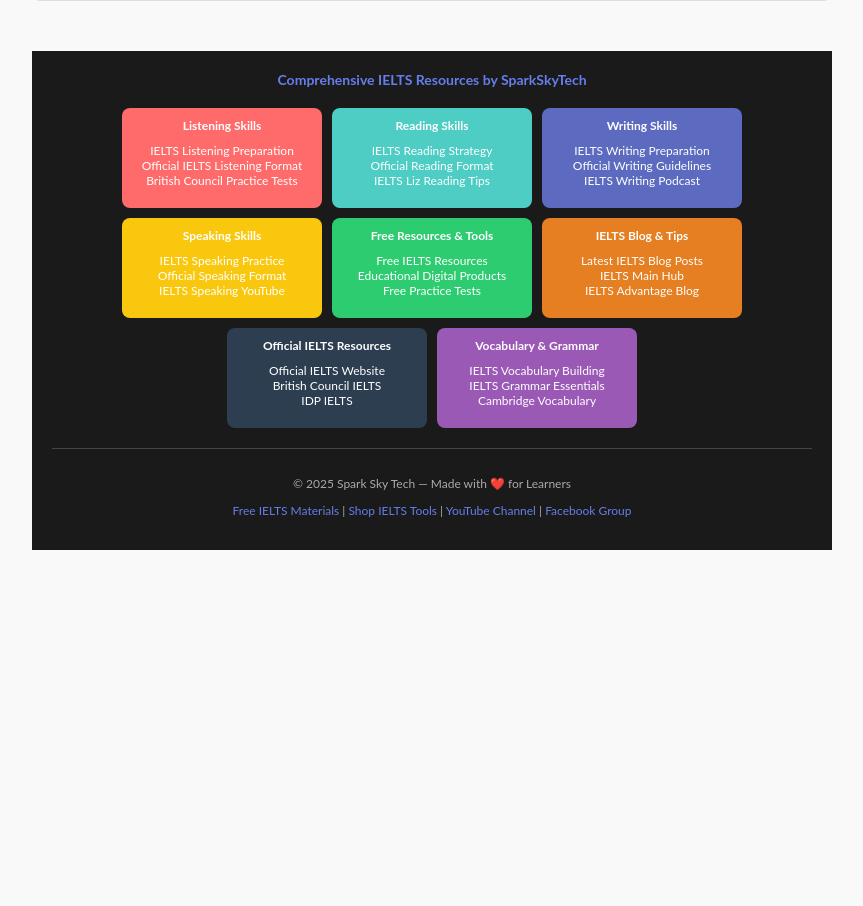
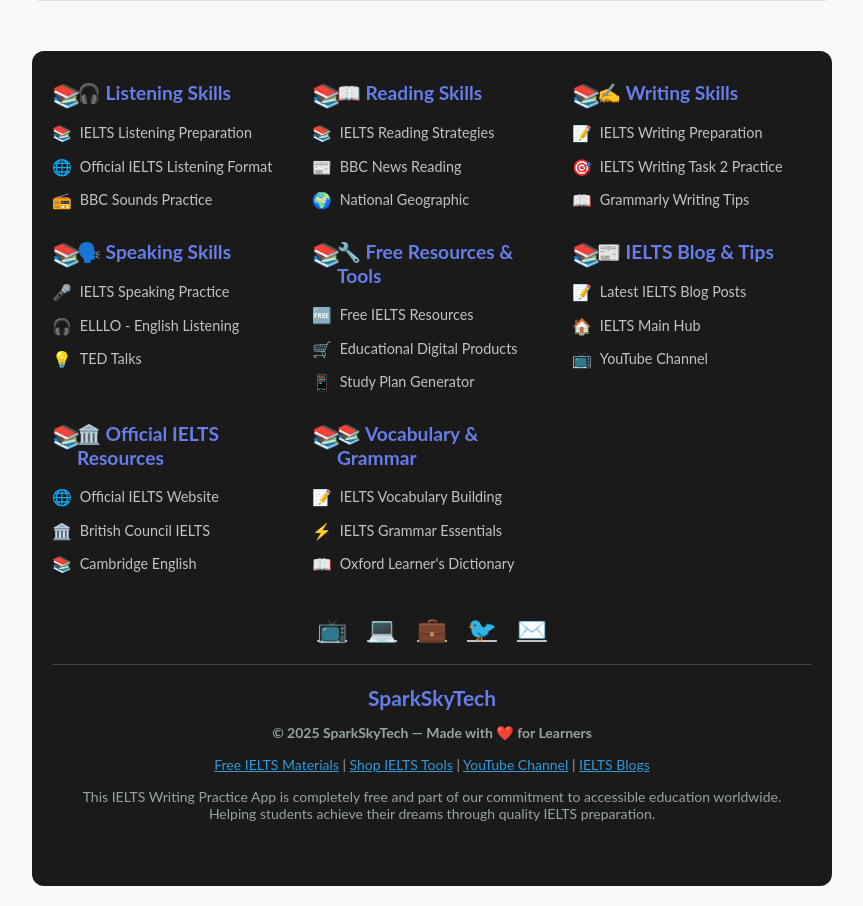
Before and after one commit to Anfal-AR/ielts-writing-app, a Flask app: page / in a window 1280 px wide. Shown: the part 1974-2880 px from the top of the page, without its empty margins (208-1071 px from the left). Before the commit the page ends 2524 px from the top, so only its background shows below. Run offline with Flask 3, Linux system fonts and the light colour scheme.

Commit message:
Enhance UI: Compact progress tracker + professional multi-column footer with updated links

```diff
--- a/app.py
+++ b/app.py
@@ -122,11 +122,16 @@
 [full model answer here - write a complete, high-scoring response of appropriate length]
 
 📚 Useful Resources:
-📘 British Council Writing Tips: https://learnenglish.britishcouncil.org/skills/writing
-📝 IDP IELTS Writing Guide: https://www.ieltsidpindia.com/information/prepare-for-ielts/ielts-writing
-🎯 IELTS Liz Task 2 Practice: https://ieltsliz.com/ielts-writing-task-2/
-🧠 IELTS Mastery Hub: https://www.sparkskytech.com/shop/learning-education/ielts-mastery-hub
-📺 SparkSkyTech YouTube: https://www.youtube.com/@SparkSkyTech
+📌 Official IELTS Info: https://www.ielts.org
+📘 British Council – Skills Practice: https://learnenglish.britishcouncil.org/skills
+📝 IDP IELTS Guides: https://www.ieltsidpindia.com/information/prepare-for-ielts
+🎯 IELTS Liz – Expert Tips: https://ieltsliz.com
+📘 SparkSkyTech IELTS Hub: https://www.sparkskytech.com/ielts
+📱 IELTS Study Plan Generator (Free App): https://www.sparkskytech.com/apps/ielts-study-plan-generator
+📄 Free Model Answers: https://www.sparkskytech.com/ielts/ielts-free-resources
+🎥 Watch Video Lessons: https://www.youtube.com/@SparkSkyTech
+🛒 Digital Study Tools: https://www.sparkskytech.com/shop/learning-education
+
 """
 
     try:
--- a/static/css/styles.css
+++ b/static/css/styles.css
@@ -168,3 +168,100 @@
     cursor: pointer;
     z-index: 1000;
 }
+/* Footer Styles */
+.comprehensive-footer {
+    margin-top: 50px;
+    padding: 30px 0;
+    background: #1a1a1a;
+    color: #fff;
+    border-radius: 12px;
+}
+
+.footer-content {
+    max-width: 1200px;
+    margin: 0 auto;
+    padding: 0 20px;
+}
+
+.footer-grid {
+    display: grid;
+    grid-template-columns: repeat(auto-fit, minmax(200px, 1fr));
+    gap: 20px;
+    margin-bottom: 30px;
+}
+
+.footer-section h3 {
+    margin: 0 0 15px 0;
+    color: #667eea;
+    font-size: 1.2em;
+    position: relative;
+    padding-left: 25px;
+}
+
+.footer-section h3::before {
+    content: "📚";
+    position: absolute;
+    left: 0;
+    top: 0;
+    font-size: 1.2em;
+    color: #ffd700;
+}
+
+.footer-links {
+    list-style: none;
+    padding: 0;
+    margin: 0;
+}
+
+.footer-links li {
+    margin: 8px 0;
+}
+
+.footer-links a {
+    color: #bdc3c7;
+    text-decoration: none;
+    transition: color 0.3s ease;
+    display: flex;
+    align-items: center;
+    gap: 8px;
+}
+
+.footer-links a:hover {
+    color: #667eea;
+}
+
+.link-icon {
+    font-size: 1.1em;
+}
+
+.social-links {
+    display: flex;
+    justify-content: center;
+    gap: 20px;
+    margin-bottom: 20px;
+}
+
+.social-links a {
+    color: #bdc3c7;
+    font-size: 1.5em;
+    transition: color 0.3s ease;
+}
+
+.social-links a:hover {
+    color: #667eea;
+}
+
+.footer-bottom {
+    text-align: center;
+    padding: 20px 0;
+    border-top: 1px solid #444;
+    color: #95a5a6;
+    font-size: 14px;
+}
+
+.footer-logo {
+    font-size: 1.5em;
+    color: #667eea;
+    margin-bottom: 10px;
+    font-weight: bold;
+}
--- a/templates/index.html
+++ b/templates/index.html
@@ -54,6 +54,22 @@
 
 {% if result %}
     <pre>{{ result }}</pre>
+    <!-- Progress Tracking Section -->
+    {% if progress %}
+    <div class="progress-section" style="margin-top: 25px; padding: 20px; background: #f0f4ff; border-radius: 10px; border-left: 4px solid #667eea; font-size: 14px; line-height: 1.6;">
+        <h3 style="margin: 0 0 15px 0; color: #333;">📊 Your Writing Progress</h3>
+        <div style="display: grid; grid-template-columns: 1fr 1fr; gap: 12px;">
+            <p><strong>Total Attempts:</strong> {{ progress.attempts }}</p>
+            <p><strong>Best Score:</strong> {{ "%.1f"|format(progress.best_score) }}</p>
+            <p><strong>Average Score:</strong> {{ "%.1f"|format(progress.avg_score) }}</p>
+            <p><strong>Task 1 Attempts:</strong> {{ progress.task_1_attempts }}</p>
+            <p><strong>Task 2 Attempts:</strong> {{ progress.task_2_attempts }}</p>
+            <p><strong>Academic Tasks:</strong> {{ progress.academic_attempts }}</p>
+            <p><strong>General Tasks:</strong> {{ progress.general_attempts }}</p>
+        </div>
+        <button onclick="resetProgress()" style="padding: 8px 16px; background: #e74c3c; color: white; border: none; border-radius: 5px; cursor: pointer; font-size: 14px; margin-top: 12px; width: 120px;">Reset Progress</button>
+    </div>
+    {% endif %}
 
     <!-- Download Feedback as PDF -->
     <form method="post" action="/download">
@@ -65,21 +81,6 @@
 
         <button type="submit">📄 Download Feedback as PDF</button>
     </form>
-
-    <!-- Progress Tracking Section -->
-    {% if progress %}
-    <div id="progress-section" style="margin-top: 30px; padding: 20px; background: #f0f4ff; border-radius: 10px; border-left: 4px solid #667eea;">
-        <h3>📊 Your Writing Progress</h3>
-        <p><strong>Total Attempts:</strong> {{ progress.attempts }}</p>
-        <p><strong>Best Score:</strong> {{ "%.1f"|format(progress.best_score) }}</p>
-        <p><strong>Average Score:</strong> {{ "%.1f"|format(progress.avg_score) }}</p>
-        <p><strong>Task 1 Attempts:</strong> {{ progress.task_1_attempts }}</p>
-        <p><strong>Task 2 Attempts:</strong> {{ progress.task_2_attempts }}</p>
-        <p><strong>Academic Tasks:</strong> {{ progress.academic_attempts }}</p>
-        <p><strong>General Tasks:</strong> {{ progress.general_attempts }}</p>
-        <button onclick="resetProgress()" style="padding: 8px 16px; background: #e74c3c; color: white; border: none; border-radius: 5px; cursor: pointer; font-size: 14px; margin-top: 10px;">Reset Progress</button>
-    </div>
-    {% endif %}
 
     <!-- Want More Practice Section -->
     <div class="more-practice">
@@ -120,102 +121,116 @@
     </p>
 </div>
 
+
 <!-- Comprehensive Footer -->
-<footer style="text-align: center; margin-top: 50px; padding: 20px; background: #1a1a1a; color: white; font-size: 12px;">
-  <div style="margin-bottom: 10px;">
-    <h3 style="color: #667eea; margin: 0;">Comprehensive IELTS Resources by SparkSkyTech</h3>
-  </div>
-
-  <div style="display: flex; justify-content: center; flex-wrap: wrap; gap: 10px; margin: 20px 0;">
+<footer class="comprehensive-footer">
+    <div class="footer-content">
+        <div class="footer-grid">
             <!-- Listening Skills -->
-    <div style="background: #ff6b6b; padding: 10px; border-radius: 8px; width: 180px;">
-      <h4 style="margin: 0; color: white;">Listening Skills</h4>
-      <ul style="list-style: none; padding: 5px 0; margin: 5px 0;">
-        <li><a href="https://www.britishcouncil.org/ielts/listening" style="color: #fff; text-decoration: none;">IELTS Listening Preparation</a></li>
-        <li><a href="https://www.ielts.org/test_takers/prepare/listening" style="color: #fff; text-decoration: none;">Official IELTS Listening Format</a></li>
-        <li><a href="https://learnenglish.britishcouncil.org/skills/listening" style="color: #fff; text-decoration: none;">British Council Practice Tests</a></li>
+            <div class="footer-section">
+                <h3>🎧 Listening Skills</h3>
+                <ul class="footer-links">
+                    <li><a href="https://www.sparkskytech.com/ielts/ielts-listening"><span class="link-icon">📚</span>IELTS Listening Preparation</a></li>
+                    <li><a href="https://learnenglish.britishcouncil.org/skills/listening" target="_blank"><span class="link-icon">🌐</span>Official IELTS Listening Format</a></li>
+                    <li><a href="https://www.bbc.co.uk/sounds" target="_blank"><span class="link-icon">📻</span>BBC Sounds Practice</a></li>
                 </ul>
             </div>
 
             <!-- Reading Skills -->
-    <div style="background: #4ecdc4; padding: 10px; border-radius: 8px; width: 180px;">
-      <h4 style="margin: 0; color: white;">Reading Skills</h4>
-      <ul style="list-style: none; padding: 5px 0; margin: 5px 0;">
-        <li><a href="https://www.ielts.org/test_takers/prepare/reading" style="color: #fff; text-decoration: none;">IELTS Reading Strategy</a></li>
-        <li><a href="https://www.ielts.org/test_takers/prepare/reading" style="color: #fff; text-decoration: none;">Official Reading Format</a></li>
-        <li><a href="https://ieltsliz.com/ielts-reading/" style="color: #fff; text-decoration: none;">IELTS Liz Reading Tips</a></li>
+            <div class="footer-section">
+                <h3>📖 Reading Skills</h3>
+                <ul class="footer-links">
+                    <li><a href="https://www.sparkskytech.com/ielts/ielts-reading"><span class="link-icon">📚</span>IELTS Reading Strategies</a></li>
+                    <li><a href="https://www.bbc.com/news" target="_blank"><span class="link-icon">📰</span>BBC News Reading</a></li>
+                    <li><a href="https://www.nationalgeographic.com/" target="_blank"><span class="link-icon">🌍</span>National Geographic</a></li>
                 </ul>
             </div>
 
             <!-- Writing Skills -->
-    <div style="background: #5c6bc0; padding: 10px; border-radius: 8px; width: 180px;">
-      <h4 style="margin: 0; color: white;">Writing Skills</h4>
-      <ul style="list-style: none; padding: 5px 0; margin: 5px 0;">
-        <li><a href="https://www.ielts.org/test_takers/prepare/writing" style="color: #fff; text-decoration: none;">IELTS Writing Preparation</a></li>
-        <li><a href="https://www.ielts.org/test_takers/prepare/writing" style="color: #fff; text-decoration: none;">Official Writing Guidelines</a></li>
-        <li><a href="https://www.youtube.com/@SparkSkyTech" style="color: #fff; text-decoration: none;">IELTS Writing Podcast</a></li>
+            <div class="footer-section">
+                <h3>✍️ Writing Skills</h3>
+                <ul class="footer-links">
+                    <li><a href="https://www.sparkskytech.com/ielts/ielts-writing-preparation"><span class="link-icon">📝</span>IELTS Writing Preparation</a></li>
+                    <li><a href="https://ieltsliz.com/ielts-writing-task-2/" target="_blank"><span class="link-icon">🎯</span>IELTS Writing Task 2 Practice</a></li>
+                    <li><a href="https://www.grammarly.com/blog/" target="_blank"><span class="link-icon">📖</span>Grammarly Writing Tips</a></li>
                 </ul>
             </div>
 
             <!-- Speaking Skills -->
-    <div style="background: #f9c80e; padding: 10px; border-radius: 8px; width: 180px;">
-      <h4 style="margin: 0; color: white;">Speaking Skills</h4>
-      <ul style="list-style: none; padding: 5px 0; margin: 5px 0;">
-        <li><a href="https://www.ielts.org/test_takers/prepare/speaking" style="color: #fff; text-decoration: none;">IELTS Speaking Practice</a></li>
-        <li><a href="https://www.ielts.org/test_takers/prepare/speaking" style="color: #fff; text-decoration: none;">Official Speaking Format</a></li>
-        <li><a href="https://www.youtube.com/@SparkSkyTech" style="color: #fff; text-decoration: none;">IELTS Speaking YouTube</a></li>
+            <div class="footer-section">
+                <h3>🗣️ Speaking Skills</h3>
+                <ul class="footer-links">
+                    <li><a href="https://www.sparkskytech.com/ielts/ielts-speaking"><span class="link-icon">🎤</span>IELTS Speaking Practice</a></li>
+                    <li><a href="https://www.elllo.org/" target="_blank"><span class="link-icon">🎧</span>ELLLO - English Listening</a></li>
+                    <li><a href="https://www.ted.com/talks" target="_blank"><span class="link-icon">💡</span>TED Talks</a></li>
                 </ul>
             </div>
 
             <!-- Free Resources & Tools -->
-    <div style="background: #2ecc71; padding: 10px; border-radius: 8px; width: 180px;">
-      <h4 style="margin: 0; color: white;">Free Resources & Tools</h4>
-      <ul style="list-style: none; padding: 5px 0; margin: 5px 0;">
-        <li><a href="https://www.sparkskytech.com/free-resources" style="color: #fff; text-decoration: none;">Free IELTS Resources</a></li>
-        <li><a href="https://www.sparkskytech.com/shop/learning-education/ielts-mastery-hub" style="color: #fff; text-decoration: none;">Educational Digital Products</a></li>
-        <li><a href="https://www.sparkskytech.com/free-practice-tests" style="color: #fff; text-decoration: none;">Free Practice Tests</a></li>
+            <div class="footer-section">
+                <h3>🔧 Free Resources & Tools</h3>
+                <ul class="footer-links">
+                    <li><a href="https://www.sparkskytech.com/ielts/ielts_free_resources"><span class="link-icon">🆓</span>Free IELTS Resources</a></li>
+                    <li><a href="https://www.sparkskytech.com/shop/learning-education"><span class="link-icon">🛒</span>Educational Digital Products</a></li>
+                    <li><a href="https://www.sparkskytech.com/apps/ielts-study-plan-generator"><span class="link-icon">📱</span>Study Plan Generator</a></li>
                 </ul>
             </div>
 
             <!-- IELTS Blog & Tips -->
-    <div style="background: #e67e22; padding: 10px; border-radius: 8px; width: 180px;">
-      <h4 style="margin: 0; color: white;">IELTS Blog & Tips</h4>
-      <ul style="list-style: none; padding: 5px 0; margin: 5px 0;">
-        <li><a href="https://www.sparkskytech.com/blog" style="color: #fff; text-decoration: none;">Latest IELTS Blog Posts</a></li>
-        <li><a href="https://www.sparkskytech.com/ielts-main-hub" style="color: #fff; text-decoration: none;">IELTS Main Hub</a></li>
-        <li><a href="https://www.sparkskytech.com/ielts-advantage-blog" style="color: #fff; text-decoration: none;">IELTS Advantage Blog</a></li>
+            <div class="footer-section">
+                <h3>📰 IELTS Blog & Tips</h3>
+                <ul class="footer-links">
+                    <li><a href="https://www.sparkskytech.com/blog/ielts_blogs"><span class="link-icon">📝</span>Latest IELTS Blog Posts</a></li>
+                    <li><a href="https://www.sparkskytech.com/ielts"><span class="link-icon">🏠</span>IELTS Main Hub</a></li>
+                    <li><a href="https://www.youtube.com/@SparkSkyTech" target="_blank"><span class="link-icon">📺</span>YouTube Channel</a></li>
                 </ul>
             </div>
 
             <!-- Official IELTS Resources -->
-    <div style="background: #2c3e50; padding: 10px; border-radius: 8px; width: 180px;">
-      <h4 style="margin: 0; color: white;">Official IELTS Resources</h4>
-      <ul style="list-style: none; padding: 5px 0; margin: 5px 0;">
-        <li><a href="https://www.ielts.org/" style="color: #fff; text-decoration: none;">Official IELTS Website</a></li>
-        <li><a href="https://learnenglish.britishcouncil.org/" style="color: #fff; text-decoration: none;">British Council IELTS</a></li>
-        <li><a href="https://www.ieltsidpindia.com/" style="color: #fff; text-decoration: none;">IDP IELTS</a></li>
+            <div class="footer-section">
+                <h3>🏛️ Official IELTS Resources</h3>
+                <ul class="footer-links">
+                    <li><a href="https://www.ielts.org/" target="_blank"><span class="link-icon">🌐</span>Official IELTS Website</a></li>
+                    <li><a href="https://www.britishcouncil.org/exam/ielts" target="_blank"><span class="link-icon">🏛️</span>British Council IELTS</a></li>
+                    <li><a href="https://www.cambridge.org/elt/" target="_blank"><span class="link-icon">📚</span>Cambridge English</a></li>
                 </ul>
             </div>
 
             <!-- Vocabulary & Grammar -->
-    <div style="background: #9b59b6; padding: 10px; border-radius: 8px; width: 180px;">
-      <h4 style="margin: 0; color: white;">Vocabulary & Grammar</h4>
-      <ul style="list-style: none; padding: 5px 0; margin: 5px 0;">
-        <li><a href="https://www.sparkskytech.com/vocabulary-builder" style="color: #fff; text-decoration: none;">IELTS Vocabulary Building</a></li>
-        <li><a href="https://www.sparkskytech.com/grammar-essentials" style="color: #fff; text-decoration: none;">IELTS Grammar Essentials</a></li>
-        <li><a href="https://www.cambridge.org/elt/ielts/" style="color: #fff; text-decoration: none;">Cambridge Vocabulary</a></li>
+            <div class="footer-section">
+                <h3>📚 Vocabulary & Grammar</h3>
+                <ul class="footer-links">
+                    <li><a href="https://www.sparkskytech.com/ielts/ielts-vocabulary"><span class="link-icon">📝</span>IELTS Vocabulary Building</a></li>
+                    <li><a href="https://www.sparkskytech.com/ielts/ielts-grammar"><span class="link-icon">⚡</span>IELTS Grammar Essentials</a></li>
+                    <li><a href="https://www.oxfordlearnersdictionaries.com/" target="_blank"><span class="link-icon">📖</span>Oxford Learner's Dictionary</a></li>
                 </ul>
             </div>
         </div>
 
-  <div style="border-top: 1px solid #444; padding-top: 15px; margin-top: 20px; color: #aaa;">
-    <p>© 2025 Spark Sky Tech — Made with ❤️ for Learners</p>
-    <p>
-      <a href="https://www.sparkskytech.com/free-ielts-materials" style="color: #667eea; text-decoration: none;">Free IELTS Materials</a> |
-      <a href="https://www.sparkskytech.com/shop/ielts-tools" style="color: #667eea; text-decoration: none;">Shop IELTS Tools</a> |
-      <a href="https://www.youtube.com/@SparkSkyTech" style="color: #667eea; text-decoration: none;">YouTube Channel</a> |
-      <a href="https://facebook.com/groups/sparkskytechielts" style="color: #667eea; text-decoration: none;">Facebook Group</a>
+        <!-- Social Links -->
+        <div class="social-links">
+            <a href="https://www.youtube.com/@SparkSkyTech" target="_blank" title="YouTube">📺</a>
+            <a href="https://github.com/Anfal-AR" target="_blank" title="GitHub">💻</a>
+            <a href="#" title="LinkedIn">💼</a>
+            <a href="#" title="Twitter">🐦</a>
+            <a href="#" title="Email">✉️</a>
+        </div>
+
+        <!-- Footer Bottom -->
+        <div class="footer-bottom">
+            <div class="footer-logo">SparkSkyTech</div>
+            <p><strong>© 2025 SparkSkyTech — Made with ❤️ for Learners</strong></p>
+            <p style="margin: 15px 0;">
+                <a href="https://www.sparkskytech.com/ielts/ielts_free_resources" style="color: #3498db;">Free IELTS Materials</a> |
+                <a href="https://www.sparkskytech.com/shop/learning-education" style="color: #3498db;">Shop IELTS Tools</a> |
+                <a href="https://www.youtube.com/@SparkSkyTech" target="_blank" style="color: #3498db;">YouTube Channel</a> |
+                <a href="https://www.sparkskytech.com/blog/ielts_blogs" style="color: #3498db;">IELTS Blogs</a>
             </p>
+            <p style="font-size: 14px; color: #95a5a6;">
+                This IELTS Writing Practice App is completely free and part of our commitment to accessible education worldwide.
+                <br>Helping students achieve their dreams through quality IELTS preparation.
+            </p>
+        </div>
     </div>
 </footer>
 
```
Also changed, not shown: templates/error.html (+86 -11 lines), 2 other files. Lines whose indentation alone changed are shown as unchanged.
